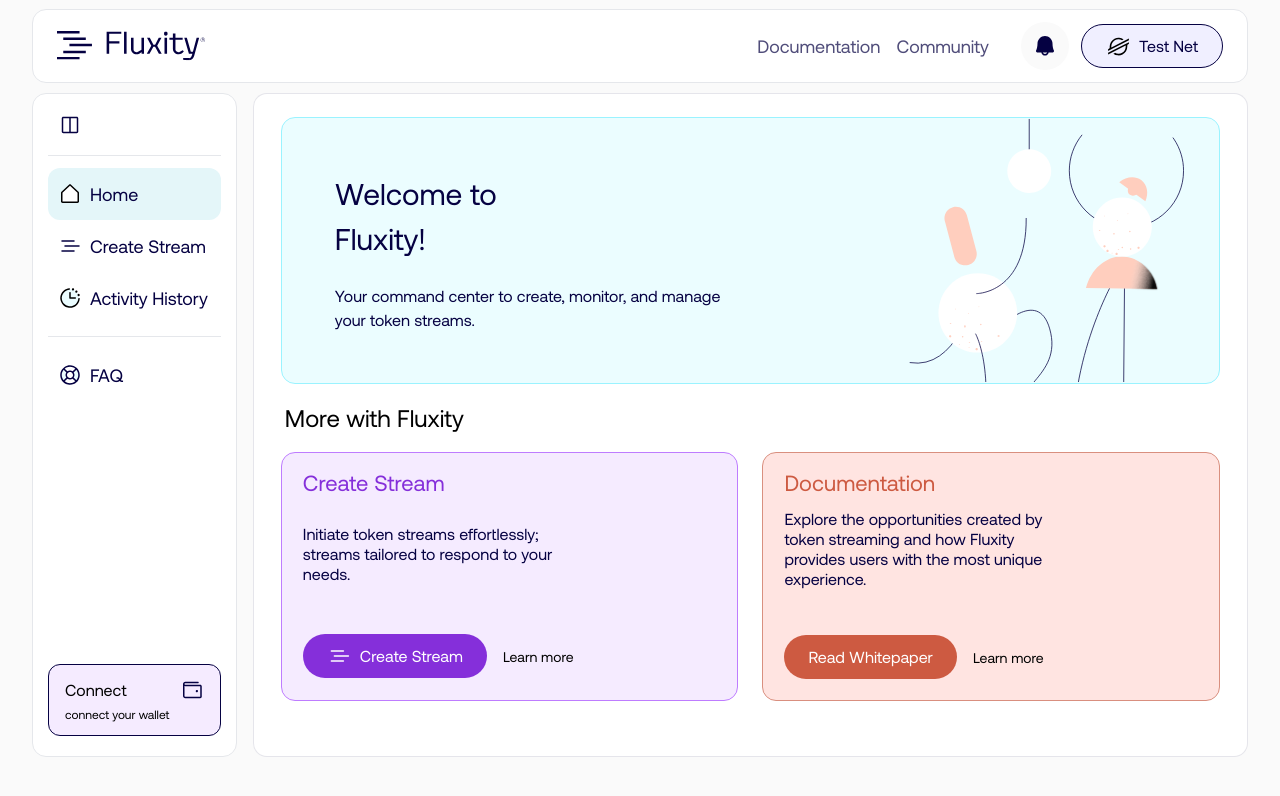
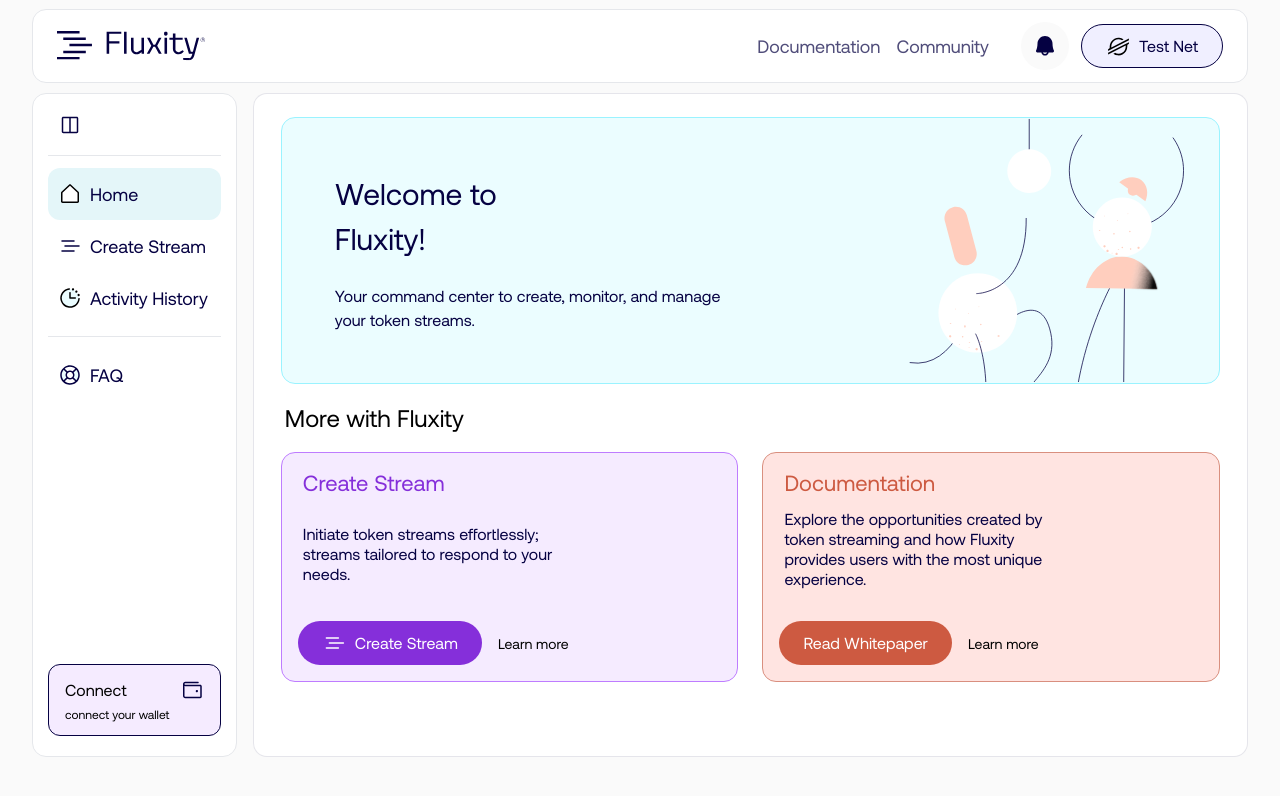
Before and after one commit to luanlabs/fluxity-interface, a Next.js app: page / in a window 1280 px wide. Shown: the top 796 px of the page. Built offline with nearby package versions, Linux system fonts and the light colour scheme.

Commit message:
chore: fix Home cards

```diff
--- a/src/containers/CreateStreamCardPurpleCard/index.tsx
+++ b/src/containers/CreateStreamCardPurpleCard/index.tsx
@@ -19,18 +19,18 @@ const CreateStreamCardPurpleCard = () => {
   return (
     <div className="w-full">
       <CCard
-        className="flex flex-col px-[21px] py-[13px] w-full h-full"
+        className="flex flex-col relative px-[21px] py-[13px] w-full h-[230px]"
         bgColor="#f5ebff"
         borderColor="#BE7CFF"
       >
-        <h1 className="text-[22px] mb-[25px] w-[32%] whitespace-nowrap text-richlavender">
+        <h1 className="text-[22px] mb-[25px] whitespace-nowrap text-richlavender">
           Create Stream
         </h1>
-        <p className="text-[16px] w-[70%] mb-[30px] text-midnightblue leading-[20px]">
+        <p className="text-[16px] w-[70%] text-midnightblue leading-[20px]">
           Initiate token streams effortlessly; streams tailored to respond to
           your needs.
         </p>
-        <div className="flex items-center gap-4 mt-[20px] pb-2">
+        <div className="absolute left-4 bottom-4 flex items-center gap-4">
           <CButton
             onClick={handleClick}
             kind="simple"
--- a/src/containers/DocumentationCard/index.tsx
+++ b/src/containers/DocumentationCard/index.tsx
@@ -18,18 +18,16 @@ const DocumentationCard = () => {
   return (
     <div className="w-full">
       <CCard
-        className="flex flex-col px-[21px] py-[13px] w-full h-full"
+        className="flex flex-col relative px-[21px] py-[13px] w-full h-[230px]"
         bgColor="mistyrose"
         borderColor="#D98F7F"
       >
-        <h1 className="text-[22px] mb-[10px] w-[32%] text-darkcoral">
-          Documentation
-        </h1>
-        <p className="text-[16px] w-[70%] mb-[30px] text-midnightblue leading-[20px]">
+        <h1 className="text-[22px] mb-[10px] text-darkcoral">Documentation</h1>
+        <p className="text-[16px] w-[70%] text-midnightblue leading-[20px]">
           Explore the opportunities created by token streaming and how Fluxity
-          provides users with the most unique experience.{' '}
+          provides users with the most unique experience.
         </p>
-        <div className="flex items-center gap-4 mt-4 pb-2">
+        <div className="absolute left-4 bottom-4 flex items-center gap-4">
           <CButton
             onClick={handleClick}
             kind="simple"
```
